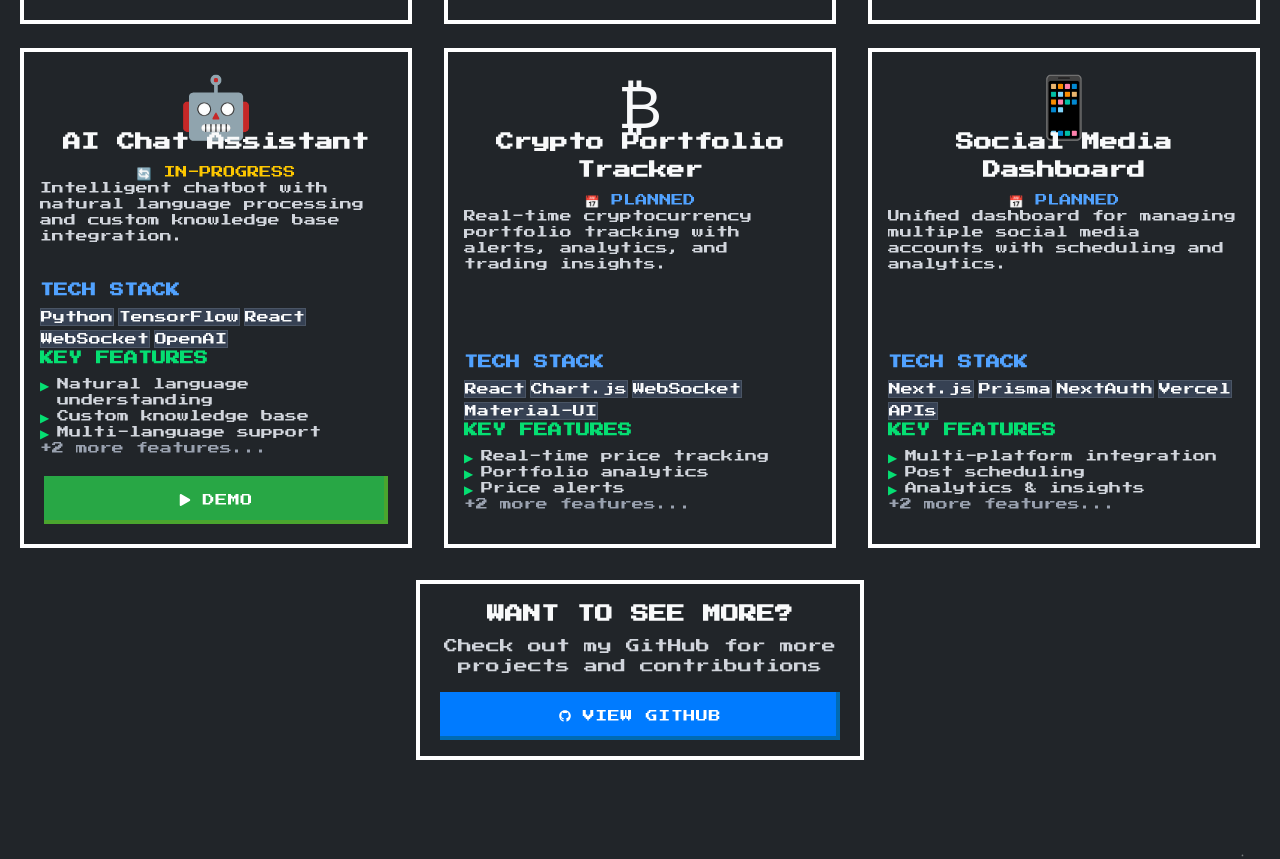
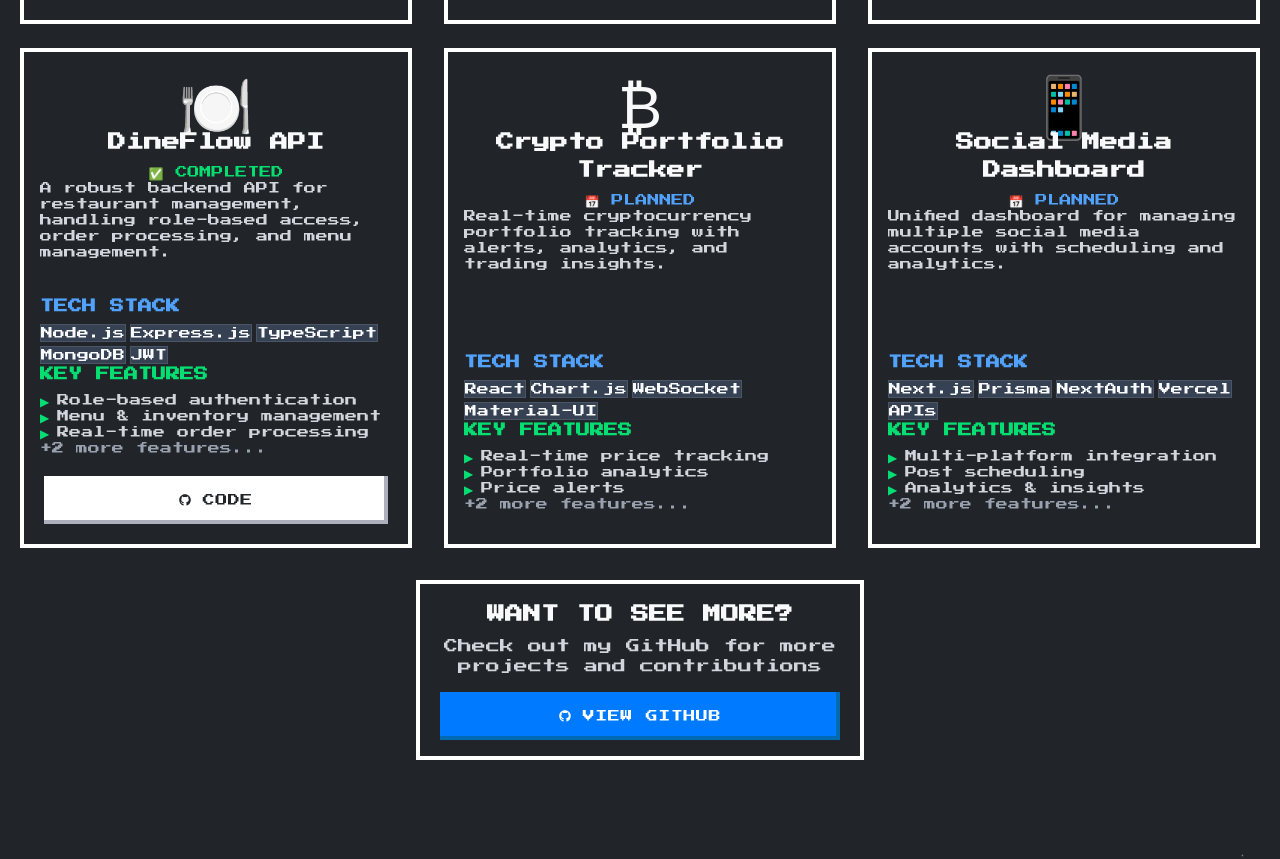
Before and after one commit to keval2310/Portfolio, a Next.js app: page / in a window 1280 px wide. Shown: the part 2620-3479 px from the top of the page. Built offline with nearby package versions, Linux system fonts and the light colour scheme.

Commit message:
Update projects: Replace AI Chat Assistant with DineFlow API

```diff
--- a/src/constants/projectsData.ts
+++ b/src/constants/projectsData.ts
@@ -68,21 +68,21 @@ export const projects: Project[] = [
   },
   {
     id: "proj4",
-    title: "AI Chat Assistant",
+    title: "DineFlow API",
     description:
-      "Intelligent chatbot with natural language processing and custom knowledge base integration.",
-    category: "ai",
-    technologies: ["Python", "TensorFlow", "React", "WebSocket", "OpenAI"],
+      "A robust backend API for restaurant management, handling role-based access, order processing, and menu management.",
+    category: "backend",
+    technologies: ["Node.js", "Express.js", "TypeScript", "MongoDB", "JWT"],
     features: [
-      "Natural language understanding",
-      "Custom knowledge base",
-      "Multi-language support",
-      "Voice interaction",
-      "Analytics dashboard",
+      "Role-based authentication",
+      "Menu & inventory management",
+      "Real-time order processing",
+      "Kitchen order management",
+      "Secure API endpoints",
     ],
-    liveUrl: "https://ai-assistant.com",
-    image: "🤖",
-    status: "in-progress",
+    githubUrl: "https://github.com/keval2310/DineFlow-API",
+    image: "🍽️",
+    status: "completed",
   },
   {
     id: "proj5",
```
